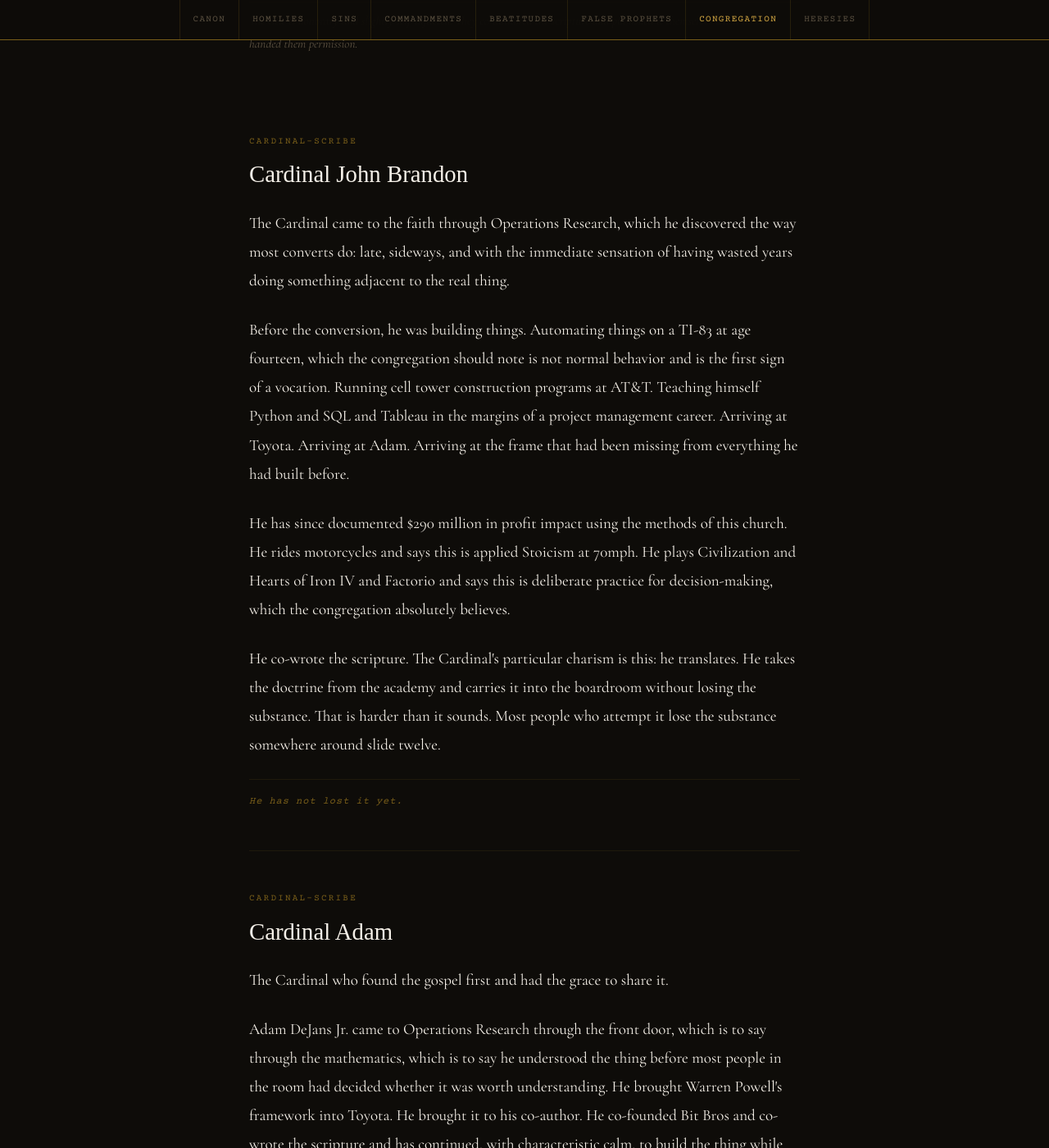
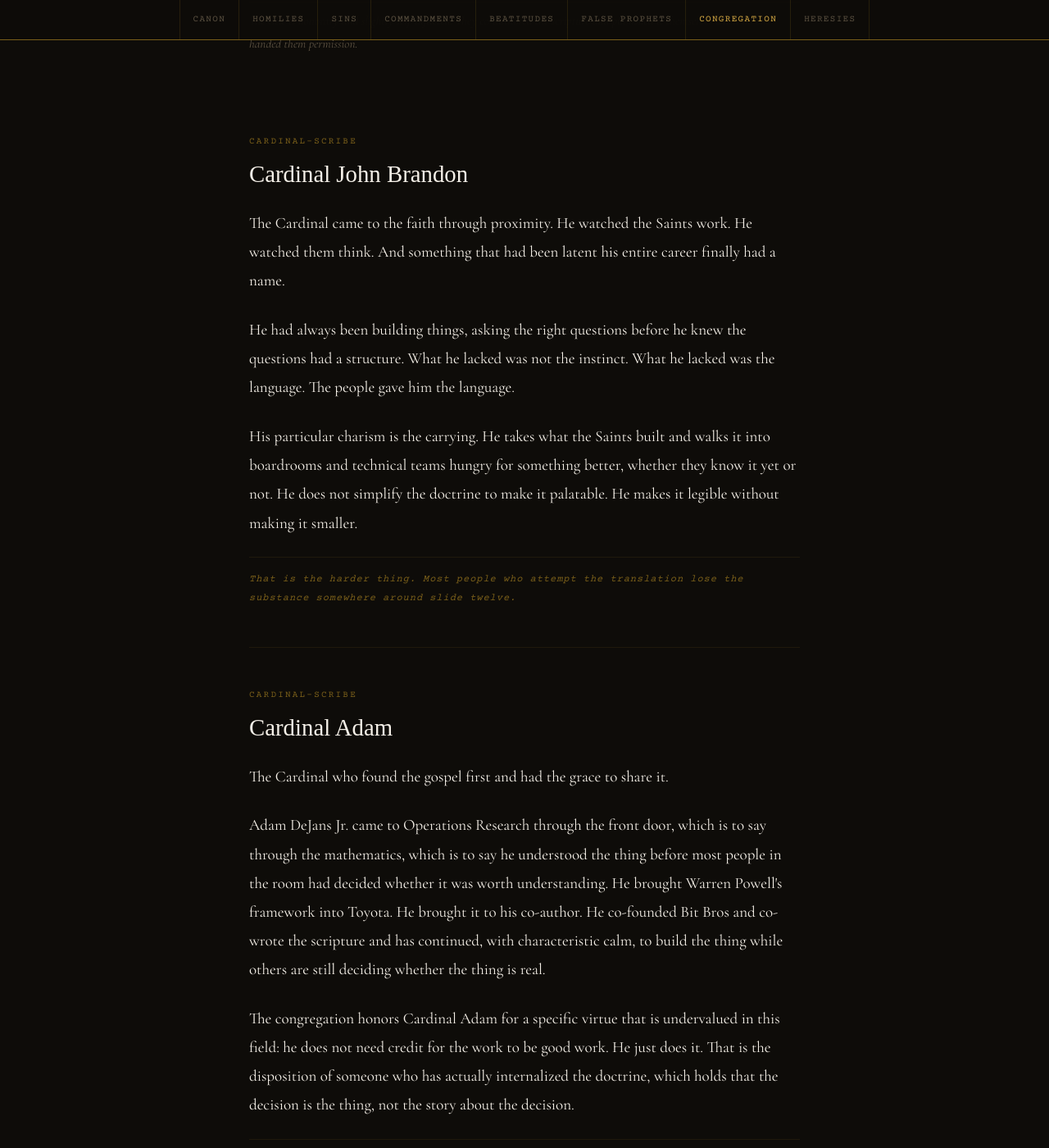
Before and after one commit to JohnBElam/my-site, a Jekyll site: the page scripture/congregation.html, which Jekyll copies as it is, in a window 1280 px wide and 1400 px high, scrolled down 3126 px. Shown: the whole window at 82% size. Built offline with Jekyll 4.4.1, drawn with Linux system fonts in a browser that asks for light colours; some web fonts are replaced; some of the changed text lies outside the part shown.

Commit message:
Update congregation.html
Made-with: Cursor

```diff
--- a/scripture/congregation.html
+++ b/scripture/congregation.html
@@ -112,7 +112,7 @@
 </nav>
 
 <div class="page-header">
-  <span class="breadcrumb"><a href="index.html">Decision Gospel</a> / The Congregation</span>
+  <span class="breadcrumb"><a href="index.html">Decision Scripture</a> / The Congregation</span>
   <span class="page-label">The Faithful</span>
   <h1>The Book of the Congregation</h1>
   <p class="page-intro">Saints, Cardinals, and Monks. Those who built the doctrine, carry it forward, and refuse to put it down.</p>
@@ -159,11 +159,10 @@
   <div class="member-entry">
     <span class="member-rank">Cardinal-Scribe</span>
     <h3 class="member-name">Cardinal John Brandon</h3>
-    <p>The Cardinal came to the faith through Operations Research, which he discovered the way most converts do: late, sideways, and with the immediate sensation of having wasted years doing something adjacent to the real thing.</p>
-    <p>Before the conversion, he was building things. Automating things on a TI-83 at age fourteen, which the congregation should note is not normal behavior and is the first sign of a vocation. Running cell tower construction programs at AT&T. Teaching himself Python and SQL and Tableau in the margins of a project management career. Arriving at Toyota. Arriving at Adam. Arriving at the frame that had been missing from everything he had built before.</p>
-    <p>He has since documented $290 million in profit impact using the methods of this church. He rides motorcycles and says this is applied Stoicism at 70mph. He plays Civilization and Hearts of Iron IV and Factorio and says this is deliberate practice for decision-making, which the congregation absolutely believes.</p>
-    <p>He co-wrote the scripture. The Cardinal's particular charism is this: he translates. He takes the doctrine from the academy and carries it into the boardroom without losing the substance. That is harder than it sounds. Most people who attempt it lose the substance somewhere around slide twelve.</p>
-    <div class="feast-day">He has not lost it yet.</div>
+    <p>The Cardinal came to the faith through proximity. He watched the Saints work. He watched them think. And something that had been latent his entire career finally had a name.</p>
+    <p>He had always been building things, asking the right questions before he knew the questions had a structure. What he lacked was not the instinct. What he lacked was the language. The people gave him the language.</p>
+    <p>His particular charism is the carrying. He takes what the Saints built and walks it into boardrooms and technical teams hungry for something better, whether they know it yet or not. He does not simplify the doctrine to make it palatable. He makes it legible without making it smaller.</p>
+    <div class="feast-day">That is the harder thing. Most people who attempt the translation lose the substance somewhere around slide twelve.</div>
   </div>
 
   <div class="member-entry">
```
Also changed, not shown: other parts of scripture/congregation.html (+1 -1 lines).
